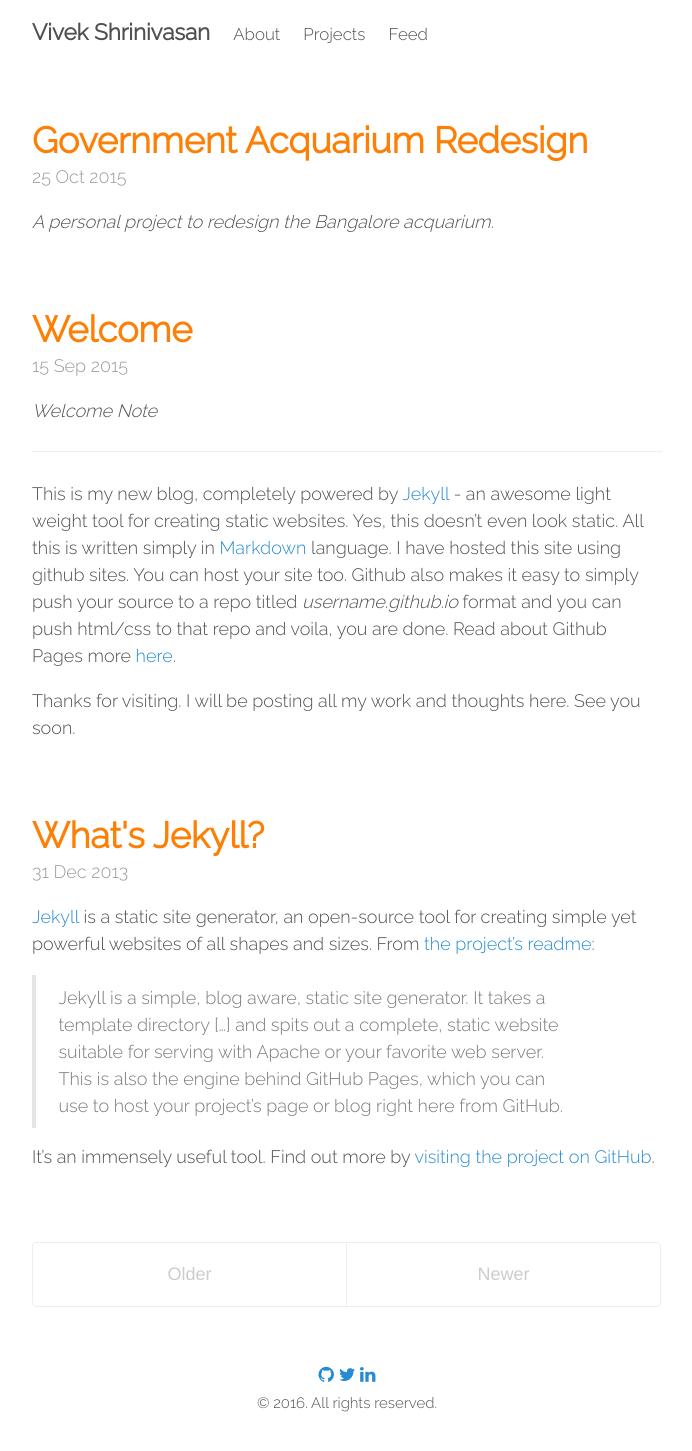
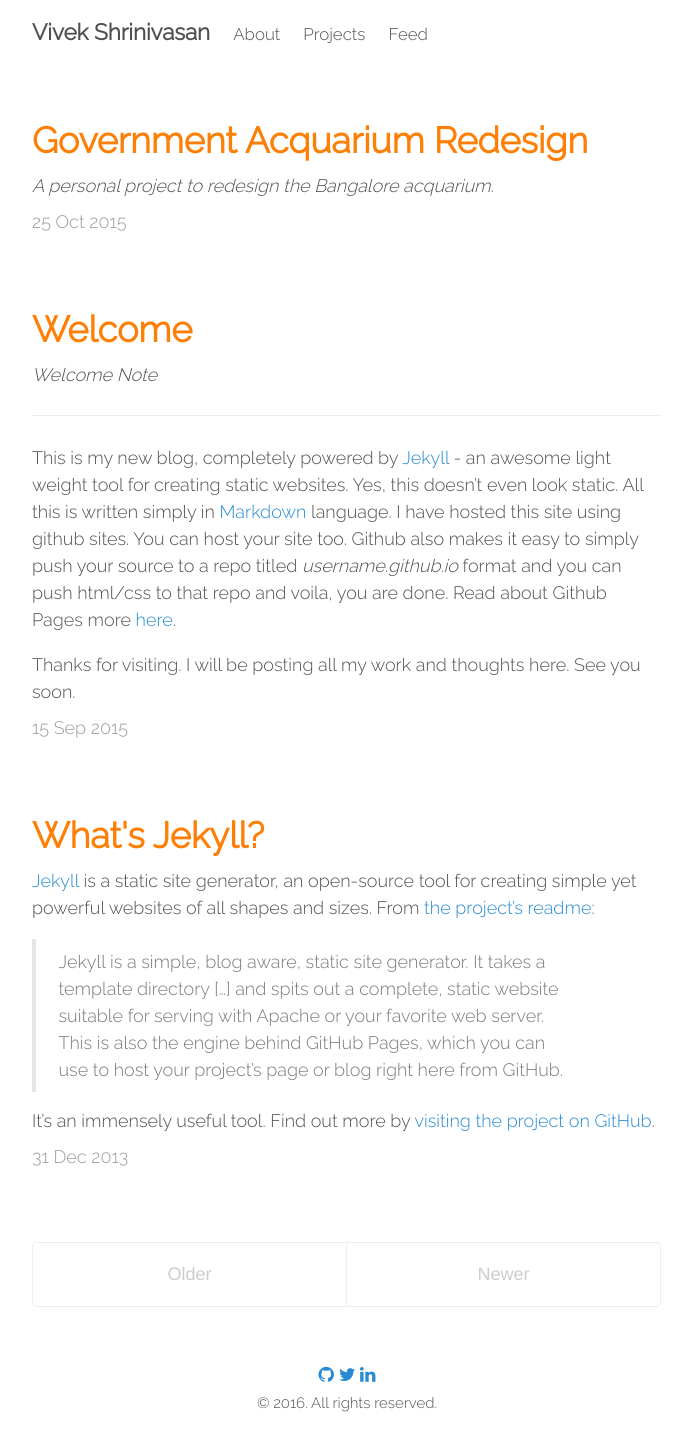
Before and after one commit to kaizer1v/kaizer1v.github.io, a Jekyll site: the page built from index.html, in a window 1280 px wide. Shown: the whole page, without its empty margins (293-985 px from the left). Built offline with Jekyll 4.4.1, drawn with Linux system fonts in a browser that asks for light colours; nearby versions of some CDN libraries; the list of posts is cut into pages by our own code.

Commit message:
moved time-stamp
moved the time-stamp to under the post description.

```diff
--- a/index.html
+++ b/index.html
@@ -12,10 +12,8 @@
         {{ post.title }}
       </a>
     </h1>
-
+    {{ post.excerpt }}
     <time datetime="{{ post.date | date_to_xmlschema }}" class="post-date">{{ post.date | date_to_string }}</time>
-
-    {{ post.excerpt }}
   </article>
   {% endfor %}
 </div>
```
